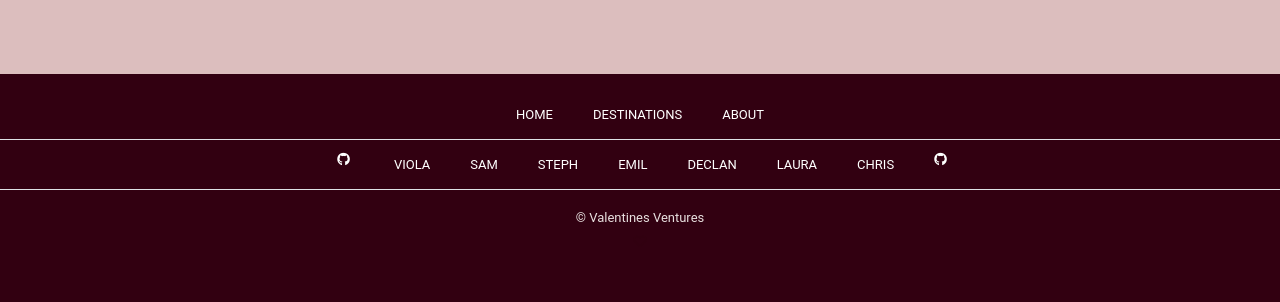
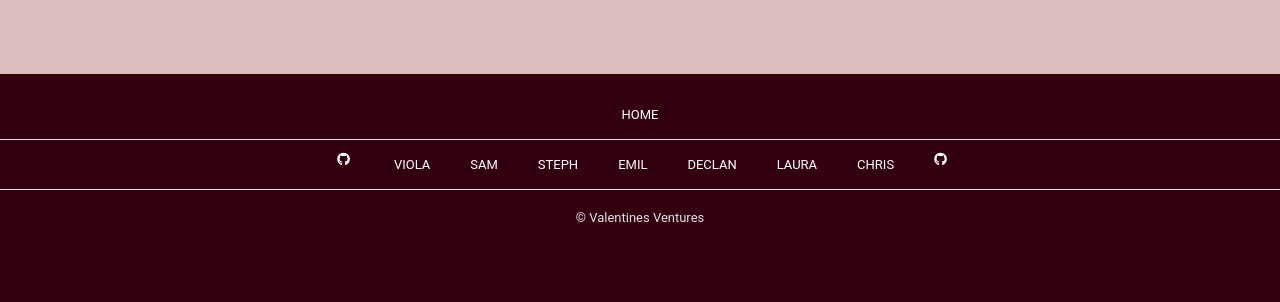
Before and after one commit to SamMartin92/hackathon-team-10, a Django app: page / in a window 1280 px wide. Shown: the part 884-1186 px from the top of the page. Run offline with Django 5.2, Linux system fonts and the light colour scheme; some libraries are stand-ins or nearby versions.

Commit message:
Update footer link

```diff
--- a/templates/base.html
+++ b/templates/base.html
@@ -46,9 +46,7 @@
 
     <footer class="py-3 mt-1" style="font-size: small;">
         <ul class="footer-text nav justify-content-center border-bottom pb-1">
-            <li class="nav-item"><a href="#" class="nav-link px-1 text-white">Home</a></li>
-            <li class="nav-item"><a href="#" class="nav-link px-1 text-white">Destinations</a></li>
-            <li class="nav-item"><a href="#" class="nav-link px-1 text-white">About</a></li>
+            <li class="nav-item"><a href="{% url 'home' %}" class="nav-link px-1 text-white">Home</a></li>
         </ul>
         <ul class="footer-text nav justify-content-center border-bottom pb-1">
             <li class="nav-item"><i class="fa-brands fa-github nav-link px-2 text-white"></i></li>
```
